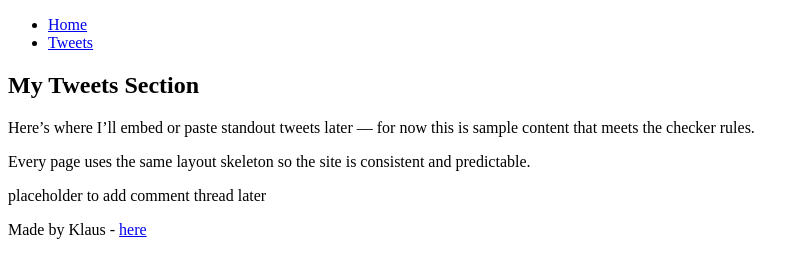
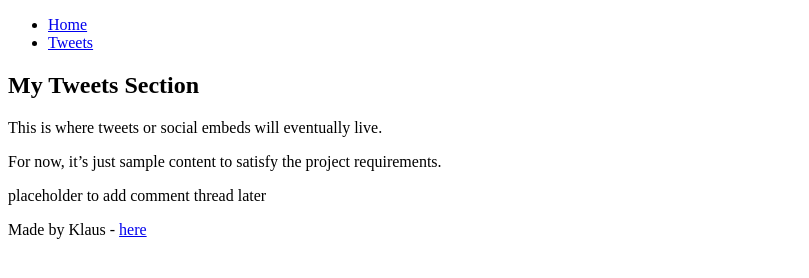
Before and after one commit to Ianm16-pillows/My_First_Portfolio, a plain HTML site: page html_basic/tweets.html in a window 1280 px wide. Shown: the whole page, without its empty margins (0-809 px from the left). Drawn offline with Linux system fonts and the light colour scheme.

Commit message:
Update tweets.html

```diff
--- a/html_basic/tweets.html
+++ b/html_basic/tweets.html
@@ -15,8 +15,8 @@
 <main>
   <article>
     <h1>My Tweets Section</h1>
-    <p>Here’s where I’ll embed or paste standout tweets later — for now this is sample content that meets the checker rules.</p>
-    <p>Every page uses the same layout skeleton so the site is consistent and predictable.</p>
+    <p>This is where tweets or social embeds will eventually live.</p>
+    <p>For now, it’s just sample content to satisfy the project requirements.</p>
   </article>
   <aside>
     <p>placeholder to add comment thread later</p>
```
